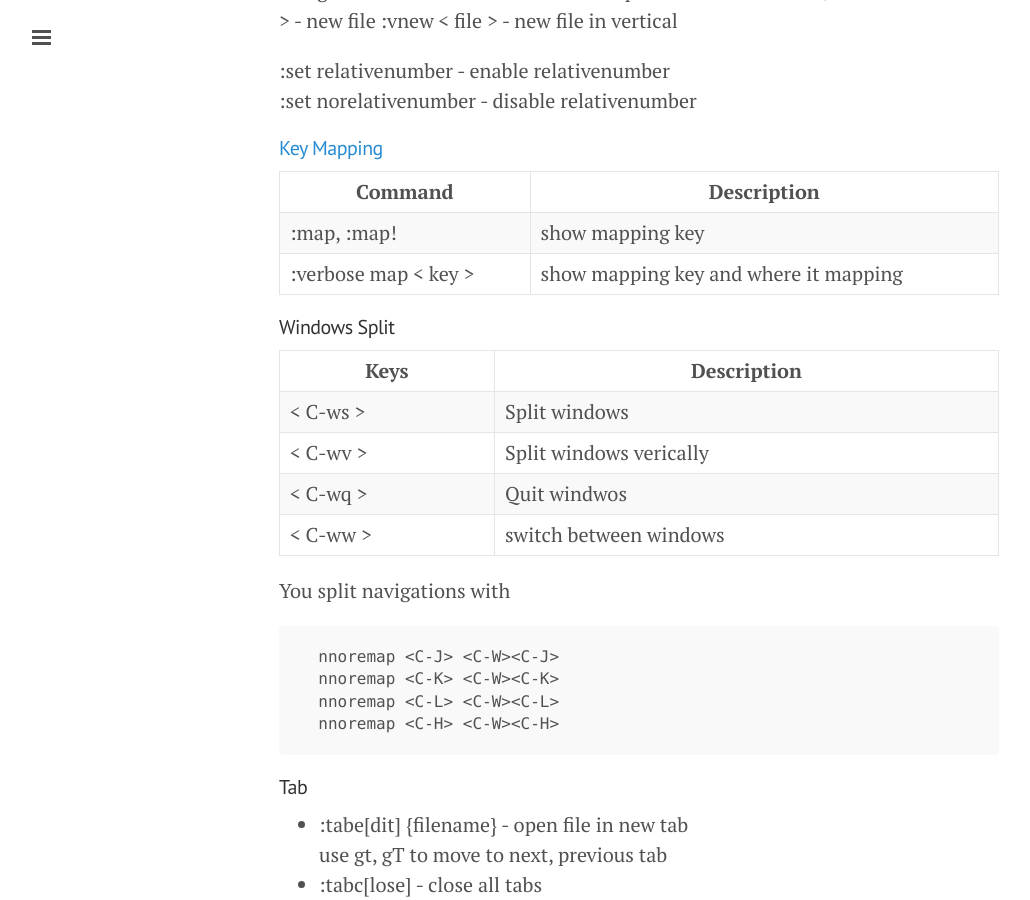
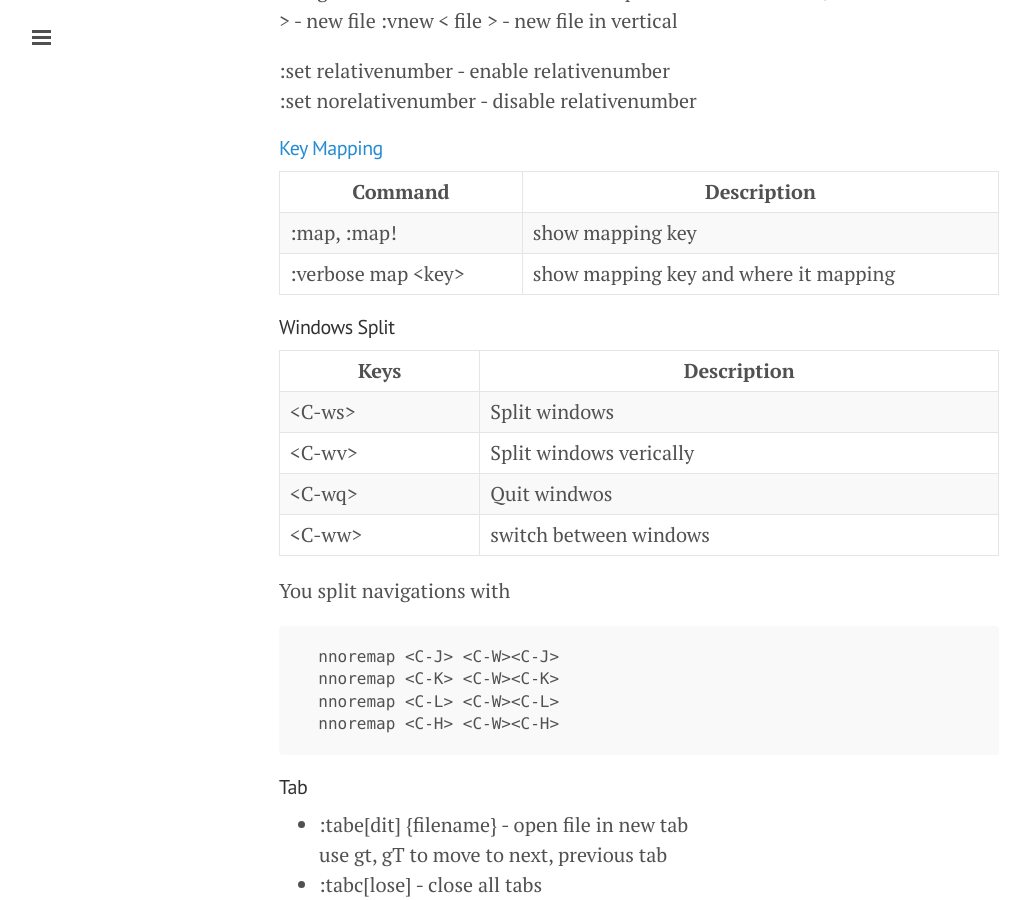
Before and after one commit to ibotdotout/ibotdotout.github.io, a Jekyll site: the page built from _posts/2014-06-09-vim.md, in a window 1280 px wide and 900 px high, scrolled down 2976 px. Shown: the whole window, without its empty margins (1-1031 px from the left). Built offline with Jekyll 4.4.1, drawn with Linux system fonts in a browser that asks for light colours; Markdown is read by kramdown in place of the engine named in the settings.

Commit message:
Update: try to escape < >

```diff
--- a/_posts/2014-06-09-vim.md
+++ b/_posts/2014-06-09-vim.md
@@ -124,17 +124,17 @@ R - repeat mode
 |Command|Description|
 |-------|-----------|
 |:map, :map!|show mapping key|
-|:verbose map < key > | show mapping key and where it mapping|
+|:verbose map \<key\> | show mapping key and where it mapping|
 
 
 #### Windows Split
 
 |Keys|Description|
 |-------|-----------|
-|< C-ws > | Split windows  |
-|< C-wv > | Split windows verically  |
-|< C-wq > | Quit windwos  |
-|< C-ww > | switch between windows  |
+|\<C-ws\> | Split windows  |
+|\<C-wv\> | Split windows verically  |
+|\<C-wq\> | Quit windwos  |
+|\<C-ww\> | switch between windows  |
 
 You split navigations with
 
```
